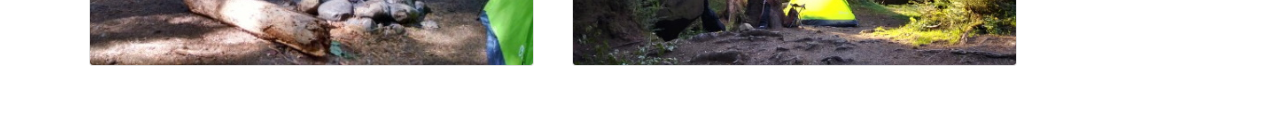
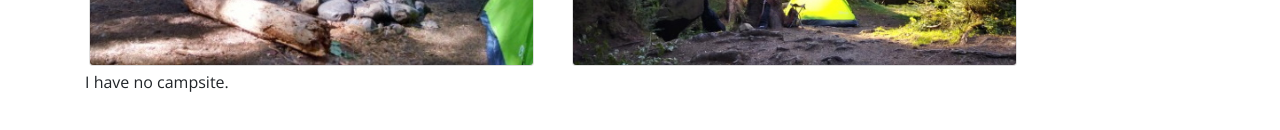
Before and after one commit to drcorwinjohnson/3-React, a React (Create React App) app: page / in a window 1280 px wide. Shown: the part 538-668 px from the top of the page. Built offline with nearby package versions, Linux system fonts and the light colour scheme.

Commit message:
Weekly Workshop 2b

```diff
--- /dev/null
+++ b/src/components/CampsiteInfoComponent.js
@@ -0,0 +1,46 @@
+import React, { Component } from 'react';
+import { Card, CardImg, CardImgOverlay, CardText, CardBody, CardTitle } from 'reactstrap';
+
+class CampsiteInfo extends Component {
+    constructor(props) {
+        super(props);
+        this.state = {
+
+        };
+    }
+
+    renderCampsite(campsite) {
+        return (
+            <div>
+                <Card>
+                     <CardImg top src={campsite.image} alt={campsite.name} />
+                     <CardBody>
+                         <CardTitle>{campsite.name}</CardTitle>
+                         <CardText>{campsite.description}</CardText>
+                     </CardBody>
+                </Card>
+            </div>
+        );
+    }
+
+    render() {
+        console.log("Campsite: ",this.props.campsite);
+        if (this.props.campsite) {
+            return (
+                <div className="row">
+                    {this.renderCampsite(this.props.campsite)}
+                </div>
+            );
+
+        }
+        return (
+                <div>
+                    I have no campsite.
+                </div>
+        );
+
+
+    }
+}
+
+export default CampsiteInfo;
--- a/src/components/DirectoryComponent.js
+++ b/src/components/DirectoryComponent.js
@@ -1,5 +1,6 @@
 import React, { Component } from 'react';
 import { Card, CardImg, CardImgOverlay, CardText, CardBody, CardTitle } from 'reactstrap';
+import CampsiteInfo from './CampsiteInfoComponent';
 
 class Directory extends Component {
     constructor(props) {
@@ -11,22 +12,23 @@ class Directory extends Component {
 
     onCampsiteSelect(campsite) {
         this.setState({selectedCampsite: campsite});
+        //alert("something in there")
     }
 
-    renderSelectedCampsite(campsite) {
-        if (campsite) {
-            return (
-                <Card>
-                    <CardImg top src={campsite.image} alt={campsite.name} />
-                    <CardBody>
-                        <CardTitle>{campsite.name}</CardTitle>
-                        <CardText>{campsite.description}</CardText>
-                    </CardBody>
-                </Card>
-            );
-        }
-        return <div />;
-    }
+    // renderSelectedCampsite(campsite) {
+    //     if (campsite) {
+    //         return (
+    //             <Card>
+    //                 <CardImg top src={campsite.image} alt={campsite.name} />
+    //                 <CardBody>
+    //                     <CardTitle>{campsite.name}</CardTitle>
+    //                     <CardText>{campsite.description}</CardText>
+    //                 </CardBody>
+    //             </Card>
+    //         );
+    //     }
+    //     return <div />;
+    // }
 
     render() {
         const directory = this.props.campsites.map(campsite => {
@@ -47,11 +49,7 @@ class Directory extends Component {
                 <div className="row">
                     {directory}
                 </div>
-                <div className="row">
-                    <div className="col-md-5 m-1">
-                        {this.renderSelectedCampsite(this.state.selectedCampsite)}
-                    </div>
-                </div>
+                <CampsiteInfo campsite={this.state.selectedCampsite} />
             </div>
         );
     }
```
